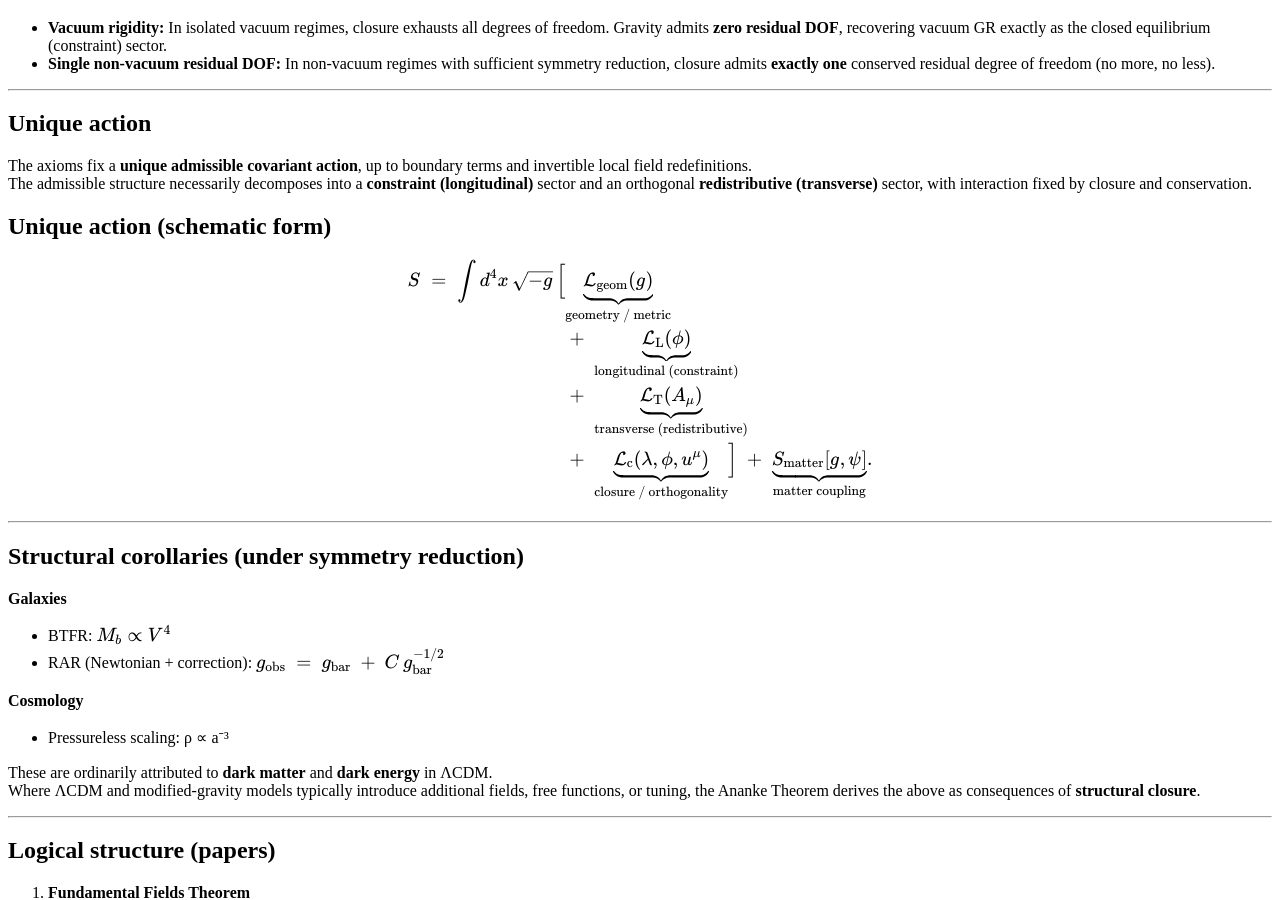
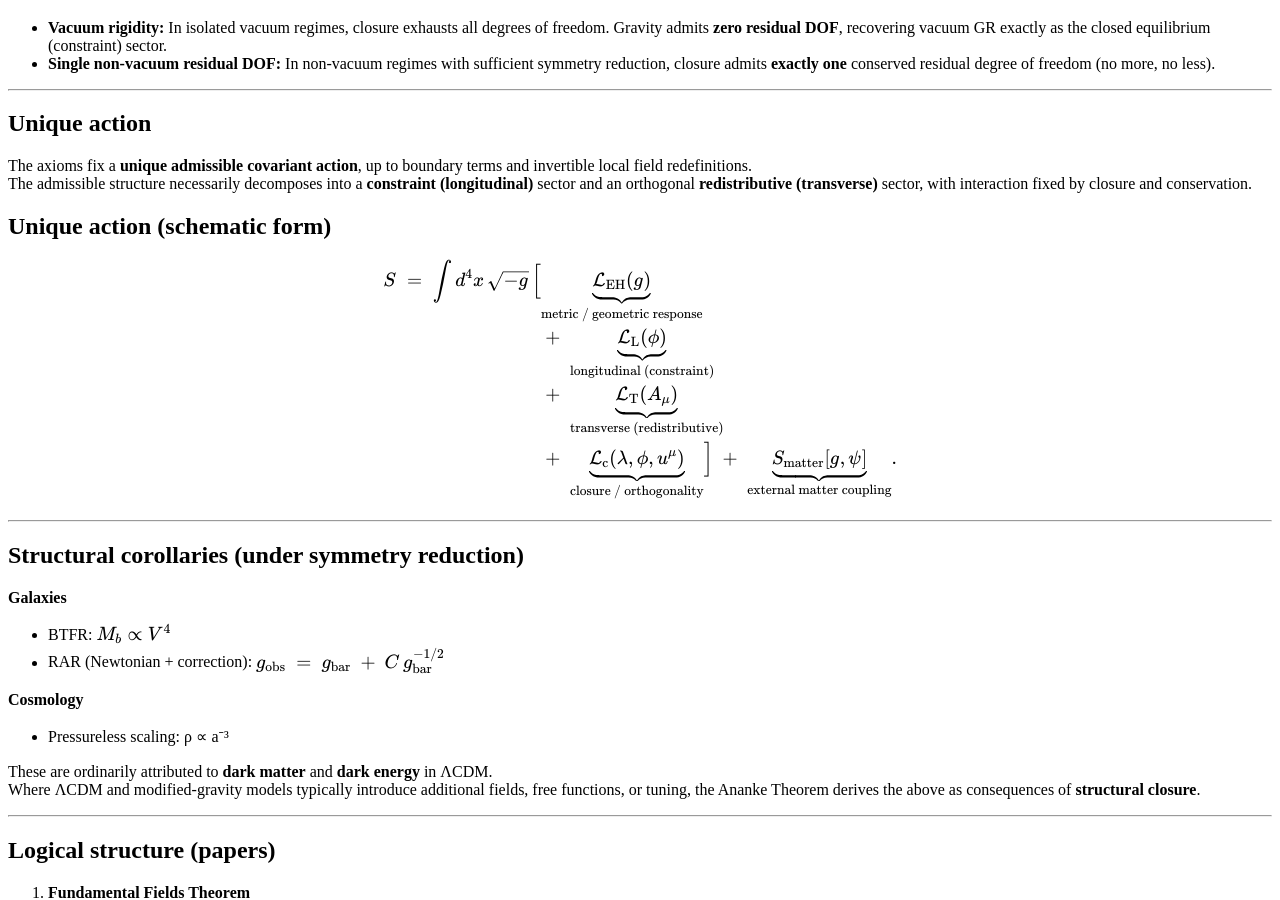
Before and after one commit to ananke-research/ananke-theorem, a Jekyll site: the page built from index.md, in a window 1280 px wide and 900 px high, scrolled down 321 px. Built offline with Jekyll 4.4.1, drawn with Linux system fonts in a browser that asks for light colours.

Commit message:
Update matter coupling description in index.md

```diff
--- a/index.md
+++ b/index.md
@@ -38,13 +38,13 @@ $$
 S \;=\;
 \int d^4x\,\sqrt{-g}\,
 \Big[
-&\underbrace{\mathcal{L}_{\rm geom}(g)}_{\text{geometry / metric}} \\
+&\underbrace{\mathcal{L}_{\rm EH}(g)}_{\text{metric / geometric response}} \\
 &+\;\underbrace{\mathcal{L}_{\rm L}(\phi)}_{\text{longitudinal (constraint)}} \\
 &+\;\underbrace{\mathcal{L}_{\rm T}(A_\mu)}_{\text{transverse (redistributive)}} \\
 &+\;\underbrace{\mathcal{L}_{\rm c}(\lambda,\phi,u^\mu)}_{\text{closure / orthogonality}}
 \Big]
 \;+\;
-\underbrace{S_{\rm matter}[g,\psi]}_{\text{matter coupling}} .
+\underbrace{S_{\rm matter}[g,\psi]}_{\text{external matter coupling}} .
 \end{aligned}
 $$
 
```
